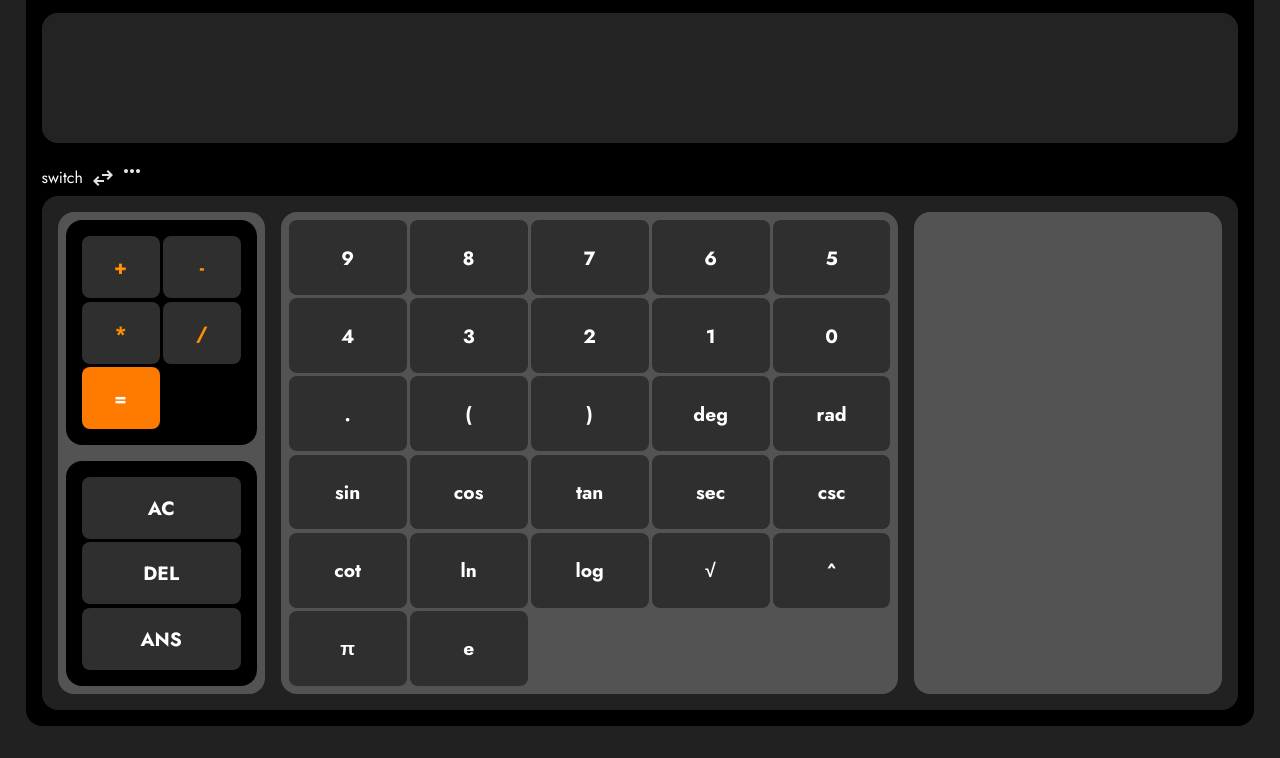
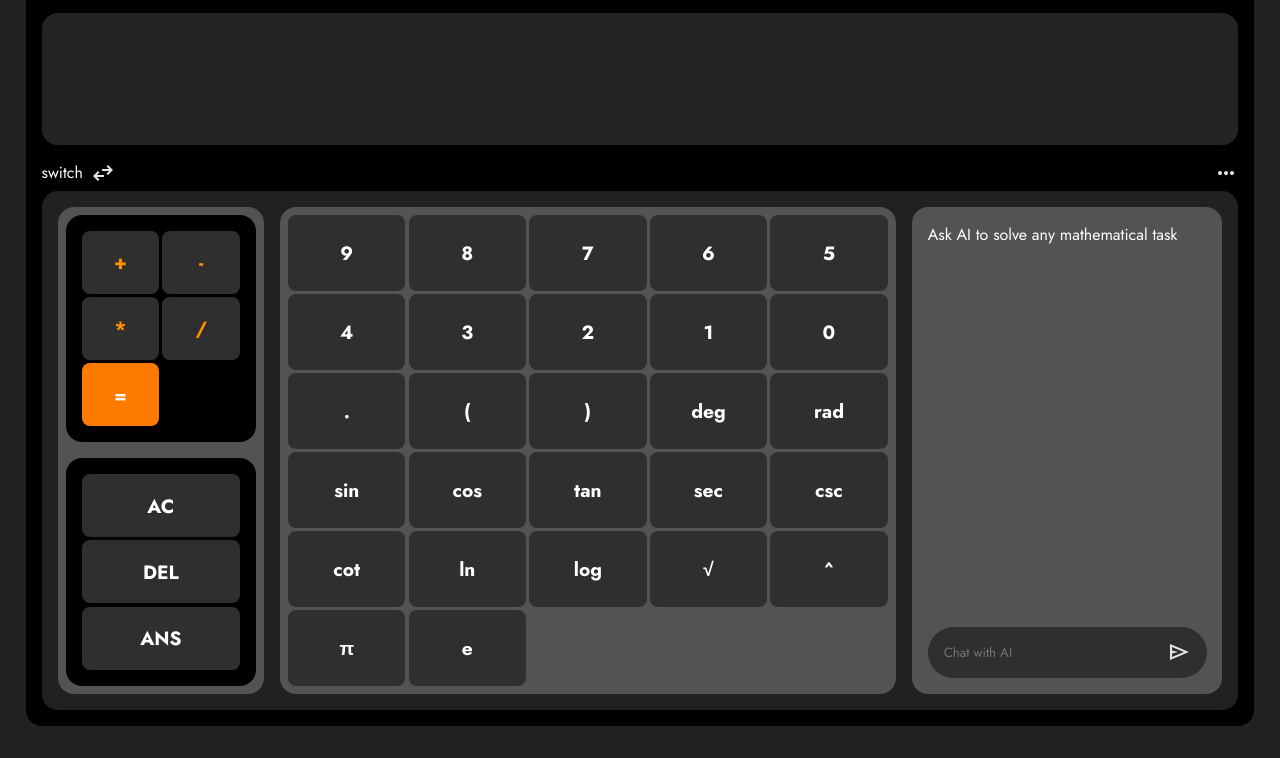
Before and after one commit to GeraldOkoth/JS_calculator, a plain HTML site: page index.html in a window 1280 px wide. Shown: the part 52-810 px from the top of the page. Drawn offline with Linux system fonts and the light colour scheme.

Commit message:
style: restructure UI

```diff
--- a/calculator.css
+++ b/calculator.css
@@ -67,16 +67,17 @@ body {
   right: 1rem;
 }
 
-.switch-btn {
+.icons {
   color: var(--theme-color);
-  display: inline-flex;
-  gap: 0.5rem;
+  display: flex;
+  justify-content: space-between;
+  align-items: start;
   cursor: pointer;
 }
 
-.open-overlay {
-  float: right;
-  cursor: pointer;
+.switch-btn {
+  display: inline-flex;
+  gap: 0.5rem;
 }
 
 .calc-lower {
@@ -132,9 +133,12 @@ body {
 }
 
 .chat-box {
+  position: relative;
+  padding: 1rem;
   flex-basis: 30%;
   background-color: #535353;
   border-radius: inherit;
+  color: var(--theme-color);
 }
 
 .btn {
@@ -149,6 +153,38 @@ body {
   border: none;
   cursor: pointer;
   height: auto;
+}
+
+.input-submit input[type="text"], .btn-submit {
+  border: none;
+  outline: none;
+  padding: 1rem;
+  border-radius: 2.5rem;
+}
+
+.input-submit {
+  position: absolute;
+  bottom: 1rem;
+  width: 90%;
+}
+
+.input-submit input[type="text"] {
+  position: relative;
+  width: 100%;
+  color: #fff;
+  background-color: #302f2f;
+}
+
+.btn-submit {
+  position: absolute;
+  right: 0;
+  top: 0;
+  bottom: 0;
+  cursor: pointer;
+  display: flex;
+  align-items: center;
+  justify-content: center;
+  background-color: transparent;
 }
 
 .btn:hover {
@@ -168,6 +204,9 @@ body {
 }
 
 @media screen and (max-width: 768px) {
+  .container {
+    margin: 0.6rem auto .02rem;
+  }
   .calc-lower {
     flex-direction: column;
   }
@@ -186,6 +225,6 @@ body {
     flex-basis: 80%;
   }
   .chat-box {
-    display: none;
+    /* display: none; */
   }
 }
--- a/calculator.js
+++ b/calculator.js
@@ -4,9 +4,9 @@ document.addEventListener("DOMContentLoaded", () => {
   const chatOverlay = document.getElementsByClassName('.chat-overlay');
   const resultsArray = [];
 
-  // chatOverlay.addEventListener('click', () => {
+  chatOverlay.addEventListener('click', () => {
 
-  // })
+  })
 
   // append to input functionality
   const numericBtns = document.querySelectorAll(".numeric");
@@ -68,8 +68,7 @@ document.addEventListener("DOMContentLoaded", () => {
   // clear functionality
   const clearBtn = document.querySelector(".clear-function");
 
-  clearBtn.addEventListener("click", () => {
-    if (confirm("Are you sure you want to clear the input?")) {
+  clearBtn.addEventListener("click", () => { {
       input.value = "";
       results.textContent = "";
     }
--- a/index.html
+++ b/index.html
@@ -23,11 +23,13 @@
         <span class="results"></span>
       </div>
       <div class="icons">
-        <div class="switch-btn">
-          <span class="switch">switch</span>
-          <span class="switch"><img src="./icons/swap.svg" alt="switch-button" /></span>
-        </div>
-        <span class="chat-overlay"><img src="./icons/more_horiz.svg">
+        <span class="switch-btn">
+          <span class="switch-text">switch</span>
+          <span class="switch-icon"
+            ><img src="./icons/swap.svg" alt="switch-button"
+          /></span>
+        </span>
+        <span class="chat-overlay"><img src="./icons/more_horiz.svg" /> </span>
       </div>
       <div class="calc-lower">
         <div class="functions">
@@ -145,7 +147,14 @@
             e
           </button>
         </div>
-        <div class="chat-box"></div>
+        <div class="chat-box">
+          <p>Ask AI to solve any mathematical task</p>
+
+          <div class="input-submit">
+            <input type="text" placeholder="Chat with AI" name="text" />
+            <button type="submit" class="btn-submit"><img src="./icons/send.svg" alt=""></button>
+          </div>
+        </div>
       </div>
     </div>
   </body>
```
Also changed, not shown: icons/send.svg (added).
